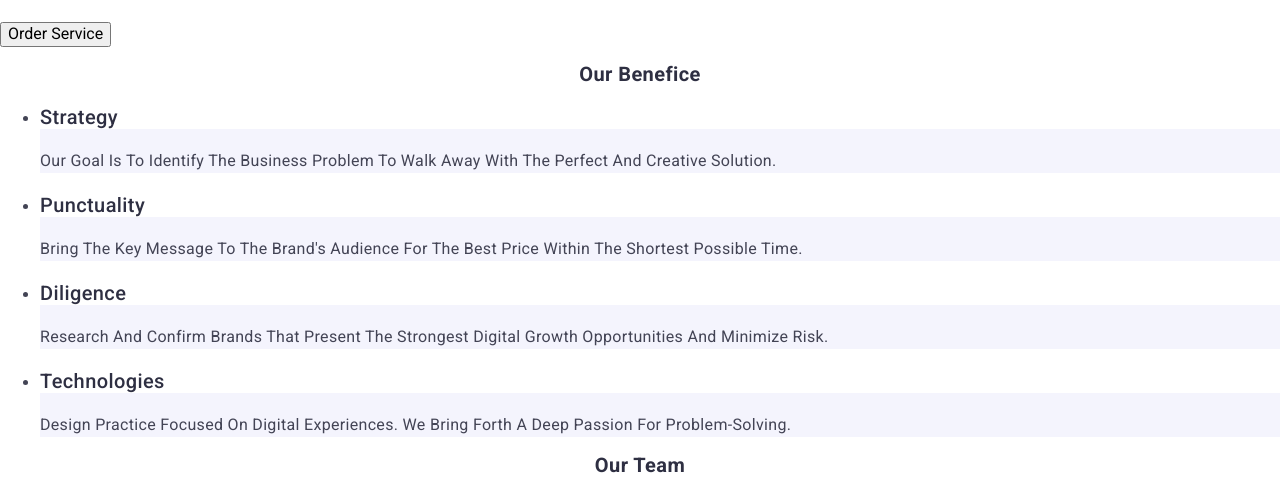
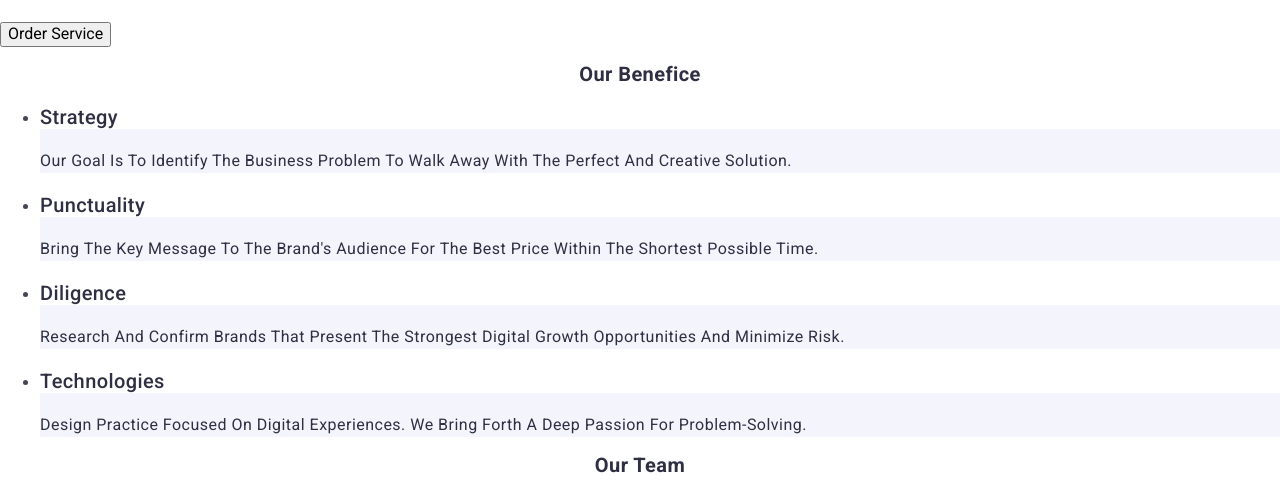
Before and after one commit to OlgaMudrova/goit-markup-hw-02, a plain HTML site: page index.html in a window 1280 px wide. Shown: the part 276-766 px from the top of the page. Drawn offline with nearby package versions, Linux system fonts and the light colour scheme.

Commit message:
Create index.html

```diff
--- a/css/styles.css
+++ b/css/styles.css
@@ -112,9 +112,9 @@ body {
     font-size: 16px;
     font-weight: 400;
     line-height: 1.5;
-    letter-spacing: 0.02em;
+    letter-spacing: 0.03em;
     text-transform: capitalize;
-    color: #434455;
+    color: #2e2f42;
 }
 
 /*<!--INGREDIENTS SECTION-->*/
```
